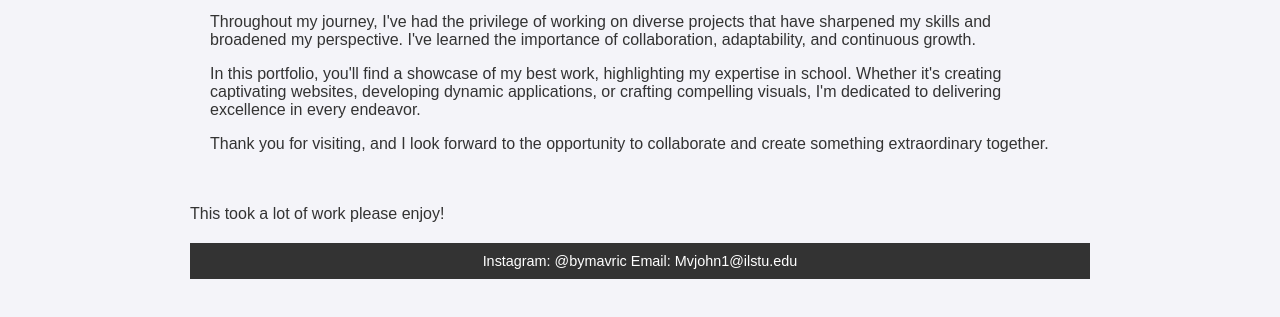
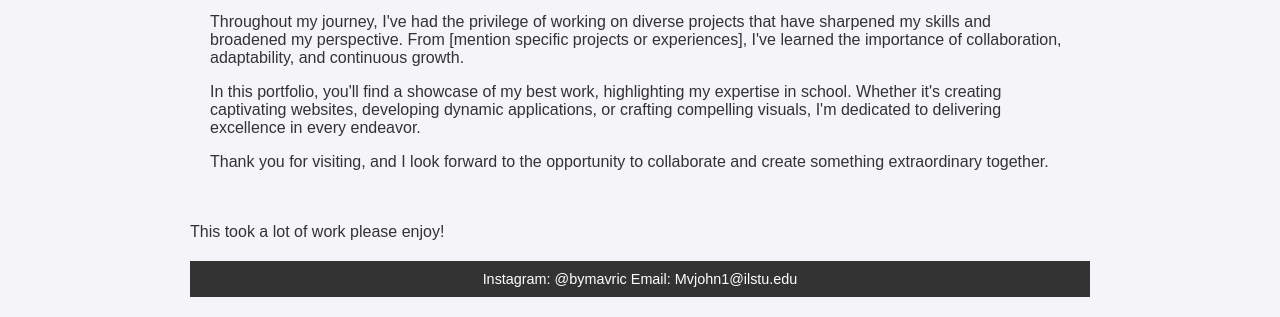
Before and after one commit to mavricj/CTK301, a plain HTML site: page main.html in a window 1280 px wide. Shown: the part 537-854 px from the top of the page. Drawn offline with Linux system fonts and the light colour scheme.

Commit message:
Update main.html

```diff
--- a/main.html
+++ b/main.html
@@ -30,7 +30,7 @@
           and a commitment to innovation, I strive to bring ideas to life through intuitive design and robust
           development.</p>
         <p> Throughout my journey, I've had the privilege of working on diverse projects that have sharpened my skills
-          and broadened my perspective. I've learned the importance of
+          and broadened my perspective. From [mention specific projects or experiences], I've learned the importance of
           collaboration, adaptability, and continuous growth.</p>
         <p> In this portfolio, you'll find a showcase of my best work, highlighting my expertise in school. Whether it's
           creating captivating websites, developing dynamic
```
